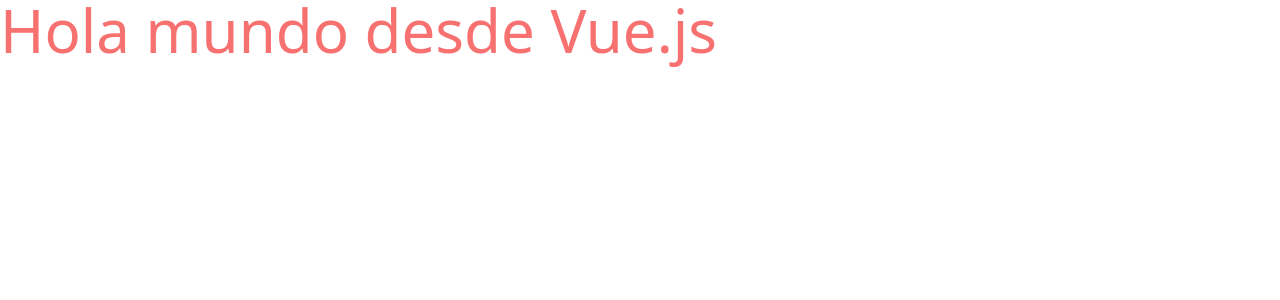
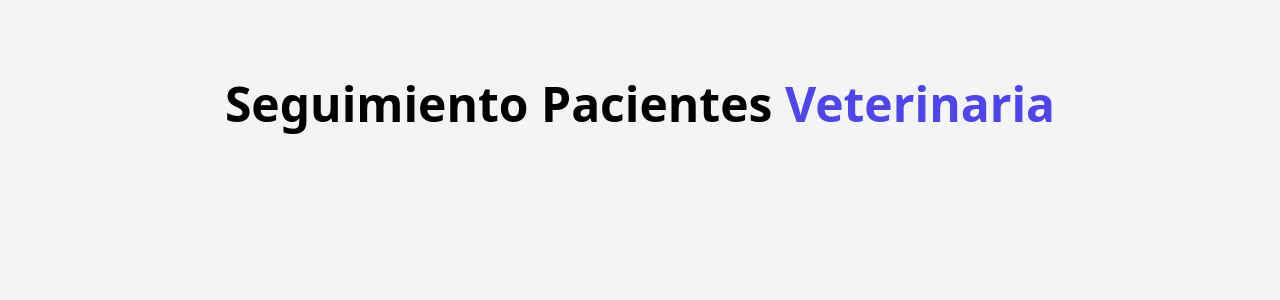
Before and after one commit to LuisAmorteguiTest3691/vue-proyecto-formulario-veterineria, a Vue app: page / in a window 1280 px wide. Shown: the top 300 px of the page. Built offline with nearby package versions, Linux system fonts and the light colour scheme.

Commit message:
Se crea el componente Header en el fichero components. Una vez creado el diseño, se renderiza importando el componente en el App.js y se llama al componente.

```diff
--- a/index.html
+++ b/index.html
@@ -4,9 +4,9 @@
     <meta charset="UTF-8" />
     <link rel="icon" type="image/svg+xml" href="/vite.svg" />
     <meta name="viewport" content="width=device-width, initial-scale=1.0" />
-    <title>Vite + Vue</title>
+    <title>Administrador de Pacientes en Vue.js</title>
   </head>
-  <body>
+  <body class="bg-gray-100 h-screen">
     <div id="app"></div>
     <script type="module" src="/src/main.js"></script>
   </body>
--- a/src/App.vue
+++ b/src/App.vue
@@ -1,7 +1,9 @@
 <script setup>
-
+  import Header from './components/Header.vue';
 </script>
 
 <template>
-  <h1 class="text-6xl text-red-400">Hola mundo desde Vue.js</h1>
+  <div class="container mx-auto mt-20">
+    <Header />
+  </div>
 </template>
--- /dev/null
+++ b/src/components/Header.vue
@@ -0,0 +1,6 @@
+<template>
+    <h1 class="font-black text-5xl text-center">
+        Seguimiento Pacientes
+        <span class="text-indigo-600">Veterinaria</span>
+    </h1>
+</template>
```
Also changed, not shown: image.png (added), 2 other files (tests, documents, lock files or other folders).
